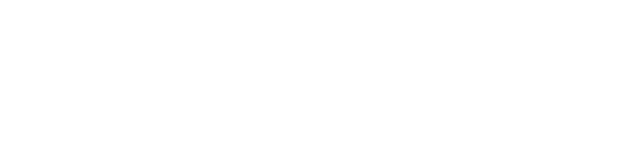
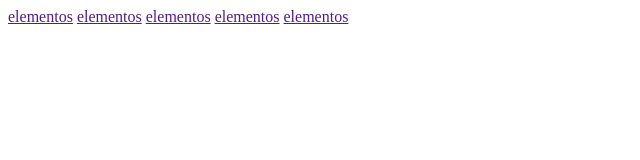
Before and after one commit to angiegonza125/primer-repositorio, a plain HTML site: page index.html in a window 1280 px wide. Shown: the whole page, without its empty margins (0-640 px from the left). Drawn offline with Linux system fonts and the light colour scheme.

Commit message:
menu en html

```diff
--- a/index.html
+++ b/index.html
@@ -6,6 +6,15 @@
     <title>Document</title>
 </head>
 <body>
-
+    <nav class="menu">
+        <duv class="logo"></duv>
+        <div class="enlaces">
+            <a href="">elementos</a>
+            <a href="">elementos</a>
+            <a href="">elementos</a>
+            <a href="">elementos</a>
+            <a href="">elementos</a>
+        </div>
+    </nav>
 </body>
 </html>
```
